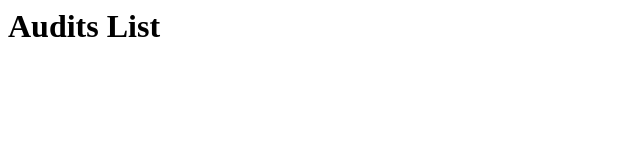
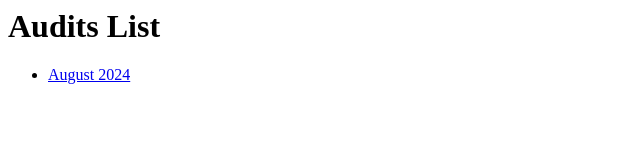
Before and after one commit to SFG20/website-accessibility-audits, a plain HTML site: page index.html in a window 1280 px wide. Shown: the whole page, without its empty margins (0-640 px from the left). Drawn offline with Linux system fonts and the light colour scheme.

Commit message:
Update index.html

```diff
--- a/index.html
+++ b/index.html
@@ -1 +1,5 @@
 <h1>Audits List</h1>
+
+<ul>
+  <li><a href="2024-08">August 2024</a></li>
+</ul>
```
